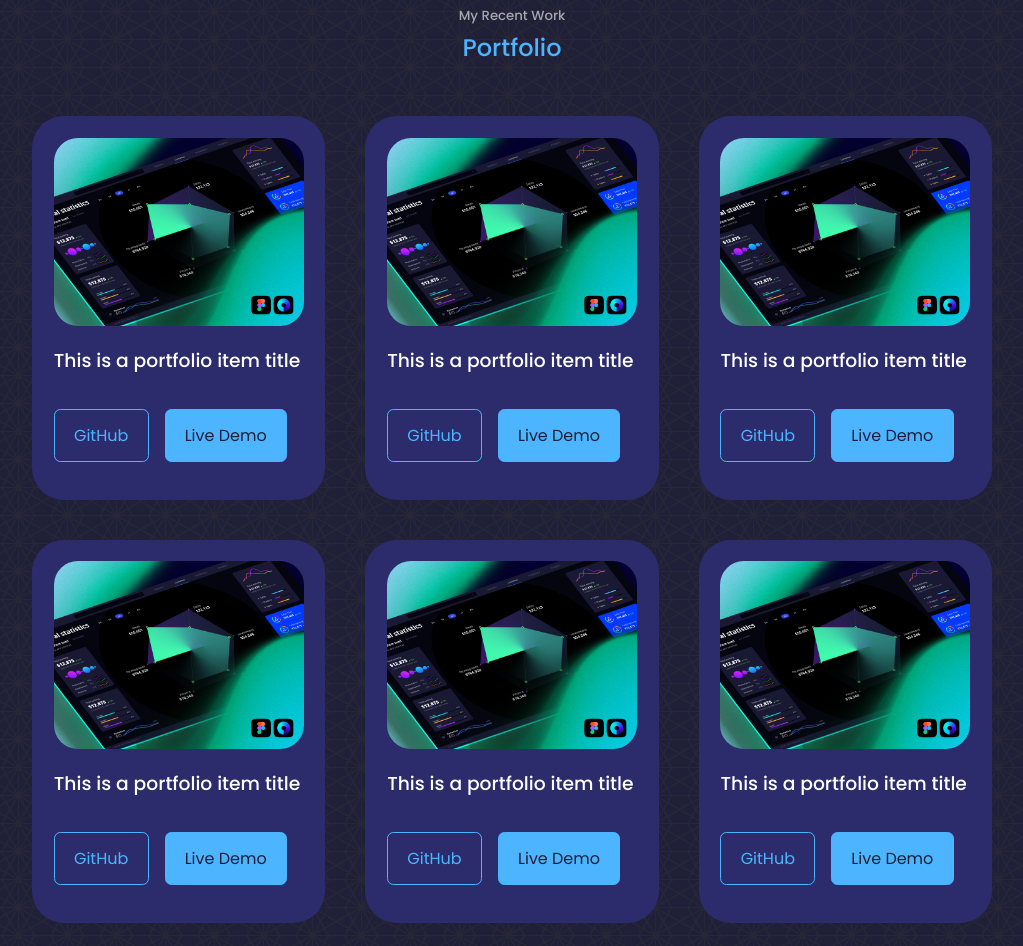
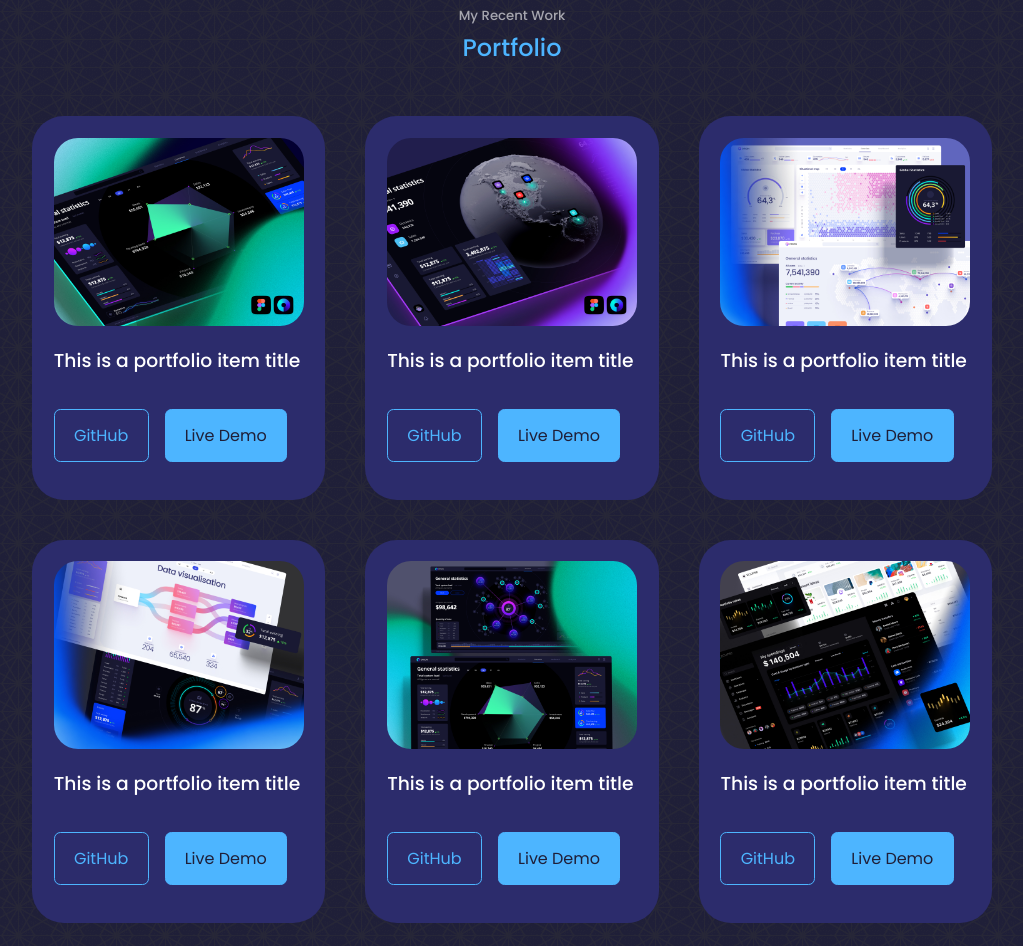
Before and after one commit to DavidMehari/react-portfolio-website, a React (Create React App) app: page / in a window 1280 px wide. Shown: the part 3180-4126 px from the top of the page, without its empty margins (128-1151 px from the left). Built offline with nearby package versions, Linux system fonts and the light colour scheme.

Commit message:
errors cleared

```diff
--- a/src/components/portfolio/Portfolio.jsx
+++ b/src/components/portfolio/Portfolio.jsx
@@ -35,7 +35,7 @@ const Portfolio = () => {
         </article>
         <article className="portfolio__item">
           <div className="portfolio__item-image">
-            <img src={IMG1} alt="" />
+            <img src={IMG2} alt="" />
           </div>
           <h3>This is a portfolio item title</h3>
           <div className="portfolio__item-cta">
@@ -54,7 +54,7 @@ const Portfolio = () => {
         </article>
         <article className="portfolio__item">
           <div className="portfolio__item-image">
-            <img src={IMG1} alt="" />
+            <img src={IMG3} alt="" />
           </div>
           <h3>This is a portfolio item title</h3>
           <div className="portfolio__item-cta">
@@ -73,7 +73,7 @@ const Portfolio = () => {
         </article>
         <article className="portfolio__item">
           <div className="portfolio__item-image">
-            <img src={IMG1} alt="" />
+            <img src={IMG4} alt="" />
           </div>
           <h3>This is a portfolio item title</h3>
           <div className="portfolio__item-cta">
@@ -92,7 +92,7 @@ const Portfolio = () => {
         </article>
         <article className="portfolio__item">
           <div className="portfolio__item-image">
-            <img src={IMG1} alt="" />
+            <img src={IMG5} alt="" />
           </div>
           <h3>This is a portfolio item title</h3>
           <div className="portfolio__item-cta">
@@ -111,7 +111,7 @@ const Portfolio = () => {
         </article>
         <article className="portfolio__item">
           <div className="portfolio__item-image">
-            <img src={IMG1} alt="" />
+            <img src={IMG6} alt="" />
           </div>
           <h3>This is a portfolio item title</h3>
           <div className="portfolio__item-cta">
```
